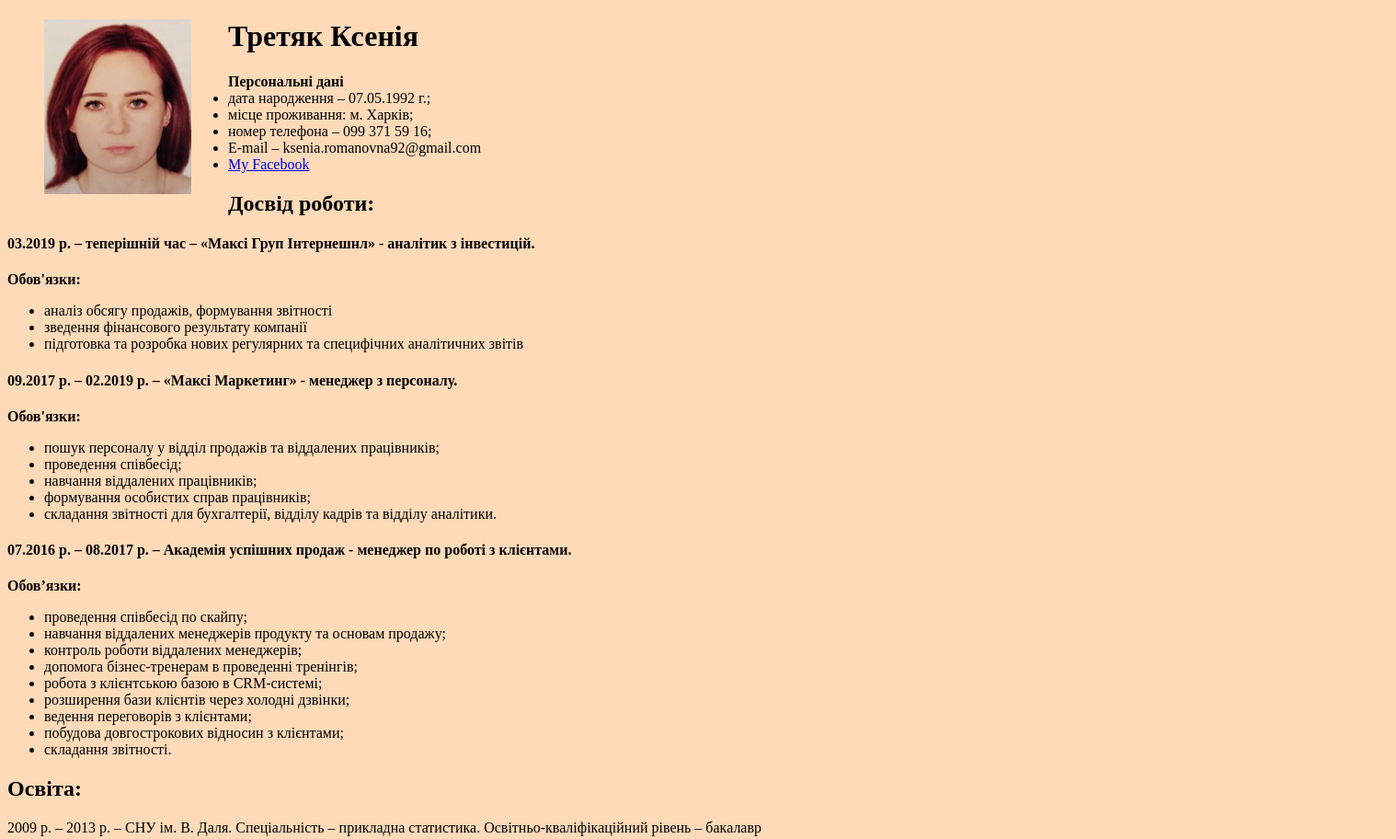
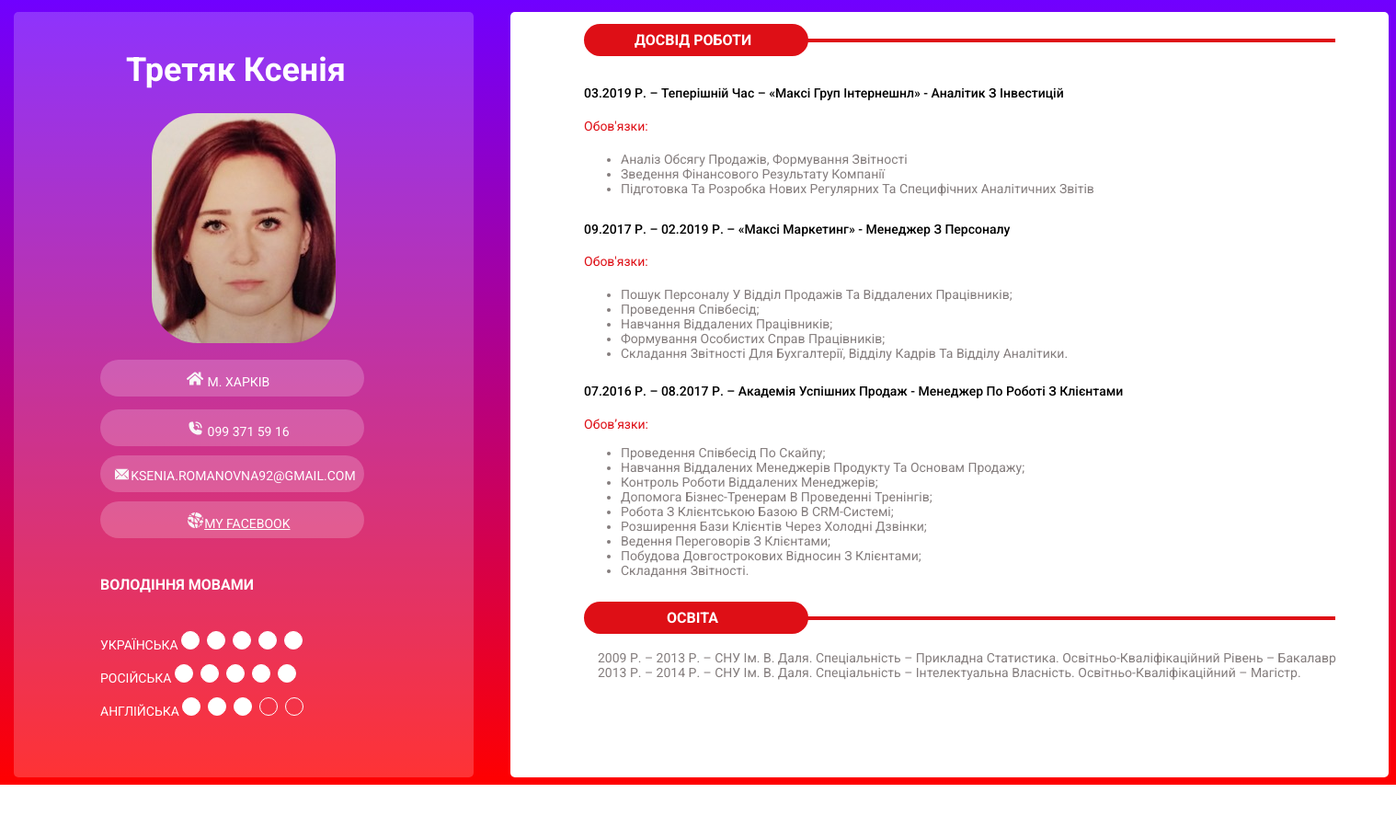
Before and after one commit to KseniiaTretiak/CV, a plain HTML site: page index.html in a window 1280 px wide. Shown: the top 912 px of the page at 92% size, 1518 px wide, since content can reach past the window. After the commit the page ends 853 px from the top, so only its background shows below. Drawn offline with Linux system fonts and the light colour scheme.

Commit message:
add style

```diff
--- a/index.html
+++ b/index.html
@@ -1,33 +1,61 @@
 <!DOCTYPE html>
 <html lang="uk">
+
 <head>
   <meta charset="UTF-8">
   <meta http-equiv="X-UA-Compatible" content="IE=edge">
   <meta name="viewport" content="width=device-width, initial-scale=1.0">
   <title>CV</title>
+
+  <link rel="stylesheet" href="style.css">
+  <link rel="preconnect" href="https://fonts.googleapis.com">
+  <link rel="preconnect" href="https://fonts.gstatic.com" crossorigin>
+  <link href="https://fonts.googleapis.com/css2?family=Inter:wght@400;600&family=Roboto:wght@400;500;700&display=swap"
+    rel="stylesheet">
 </head>
-<body style="background-color: peachpuff;">
-    <div class="container">
-        <p>
-            <img src="My.jpg" alt="Kseniia" align="left" width="160" height="190" hspace="40">
-            <h1> <strong>Третяк Ксенія</strong></h1>
-            <ul>
-              <b>Персональні дані</b>
-              <li>дата народження – 07.05.1992 г.;</li>
-              <li>місце проживання: м. Харків;</li>
-              <li>номер телефона – 099 371 59 16;</li>
-              <li>E-mail – ksenia.romanovna92@gmail.com</li>
-              <li>
-                <a href="https://www.facebook.com/ksyusha.tretyak">My Facebook</a>
-              </li>
-            </ul>
-          </p>
-          <h2> Досвід роботи:</h2>
-          <h4
-            >03.2019 р. – теперішній час – «Максі Груп Інтернешнл» - аналітик з
-            інвестицій.</h4>
-          <b>Обов'язки:</b>
-            <ul>
+
+<body class="all">
+  <div class="left">
+    <h1 class="my-name">Третяк Ксенія</h1>
+
+    <img src="My.jpg" alt="my photo" class="my-photo">
+    <div class="my-home-but">
+      <p class="my-home"> <img src="fa-solid_home.svg" alt="hone" class="homesvgg"> м. Харків</p> <br>
+    </div>
+    <div class="my-home-but">
+      <p class="my-home"> <img src="eva_phone-call-fill.svg" alt="my-tell" class="homesvgg"> 099 371 59 16</p> <br>
+    </div>
+    <div class="my-home-mail">
+      <img src="clarity_email-solid.svg" alt="my-mail" class="mail">
+      <p class="my-mail">ksenia.romanovna92@gmail.com
+      </p> <br>
+    </div>
+    <div class="my-home-but"> <a href="https://www.facebook.com/ksyusha.tretyak" class="my-home"> <img
+          src="whh_website.svg" alt="my-social" class="homesvgg">My Facebook</a></div>
+
+
+    <div>
+      <h4 class="languages">Володіння мовами</h4>
+
+      <p class="ukraine"> Українська <img src="Group 1.svg" alt="mylang" class="group"></p>
+      <p class="ukraine">Російська <img src="Group 1.svg" alt="myrusslang" class="group"></p>
+      <p class="ukraine">Англійська <img src="Group 4.svg" alt="myengllang" class="group"></p>
+    </div>
+  </div>
+  <div class="right">
+    <div class="experbut">
+
+      <h2 class="my-experience"> Досвід роботи</h2>
+    </div>
+    <div class="line">
+
+    </div>
+
+
+    <h4 class="name-work">03.2019 р. – теперішній час – «Максі Груп Інтернешнл» - аналітик з
+      інвестицій</h4>
+    <b class="responsibilities">Обов'язки:</b>
+    <ul class="my-respon">
       <li>аналіз обсягу продажів, формування звітності</li>
       <li>зведення фінансового результату компанії</li>
       <li>
@@ -35,9 +63,9 @@
         звітів
       </li>
     </ul>
-          <h4>09.2017 р. – 02.2019 р. – «Максі Маркетинг» - менеджер з персоналу.</h4>
-          <b>Обов'язки:</b>
-          <ul>
+    <h4 class="name-work">09.2017 р. – 02.2019 р. – «Максі Маркетинг» - менеджер з персоналу</h4>
+    <b class="responsibilities">Обов'язки:</b>
+    <ul class="my-respon">
       <li>пошук персоналу у відділ продажів та віддалених працівників;</li>
       <li>проведення співбесід;</li>
       <li>навчання віддалених працівників;</li>
@@ -47,11 +75,10 @@
         аналітики.
       </li>
     </ul>
-          <h4
-            >07.2016 р. – 08.2017 р. – Академія успішних продаж - менеджер по роботі з
-            клієнтами.</h4>
-          <b>Обов’язки:</b>
-          <ul>
+    <h4 class="work-acad">07.2016 р. – 08.2017 р. – Академія успішних продаж - менеджер по роботі з
+      клієнтами</h4>
+    <b class="responsibilities">Обов’язки:</b>
+    <ul class="my-respon-acad">
       <li>проведення співбесід по скайпу;</li>
       <li>навчання віддалених менеджерів продукту та основам продажу;</li>
       <li>контроль роботи віддалених менеджерів;</li>
@@ -62,13 +89,21 @@
       <li>побудова довгострокових відносин з клієнтами;</li>
       <li>складання звітності.</li>
     </ul>
-          <h2>Освіта:</h2>
-          <p>
-            2009 р. – 2013 р. – СНУ ім. В. Даля. Спеціальність – прикладна статистика. Освітньо-кваліфікаційний рівень – бакалавр
-            <div class="br"></div>
-            2013 р. – 2014 р. – СНУ ім. В. Даля. Спеціальність – інтелектуальна власність. Освітньо-кваліфікаційний – магістр.
+    <div class="educbut">
+      <h2 class="education">Освіта</h2>
+    </div>
+    <div class="lineedu">
+
+    </div>
+    <p class="my-education">
+      2009 р. – 2013 р. – СНУ ім. В. Даля. Спеціальність – прикладна статистика. Освітньо-кваліфікаційний рівень –
+      бакалавр <br>
+      2013 р. – 2014 р. – СНУ ім. В. Даля. Спеціальність – інтелектуальна власність. Освітньо-кваліфікаційний –
+      магістр.
     </p>
   </div>
 
+
 </body>
+
 </html>
--- /dev/null
+++ b/style.css
@@ -0,0 +1,291 @@
+.all{
+background: linear-gradient(180deg, #7000FF 0%, #FF0000 100%);
+display: inline-flex;
+}
+.left{
+margin-left: 7px;
+margin-top: 5px;
+width: 500px;
+height: 832px;
+left: 7px;
+top: 5px;
+background: rgba(255, 255, 255, 0.2);
+border-radius: 5px
+}
+.my-name{
+    padding-left: 122px;
+    padding-top: 17px;
+width: 255px;
+height: 45px;
+left: 29px;
+top: 22px;
+font-family: 'Roboto';
+font-style: normal;
+font-weight: 700;
+font-size: 36px;
+line-height: 45px;
+color: #FFFFFF;
+}
+.my-photo{
+ border-radius: 50px;
+ margin-left: 150px;
+}
+.my-home-but{
+    margin-left: 94px;
+    margin-top: 10px;
+width: 287px;
+height: 40px;
+left: 17px;
+top: 572px;
+background: rgba(255, 255, 255, 0.2);
+border-radius: 50px;
+}
+.my-home-mail{
+    display: flex;
+    margin-left: 94px;
+    margin-top: 10px;
+width: 287px;
+height: 40px;
+left: 17px;
+top: 572px;
+background: rgba(255, 255, 255, 0.2);
+border-radius: 50px;
+}
+.homesvgg{
+    padding-left: 94px;
+    padding-top: 12px;
+width: 19.13px;
+height: 17px;
+left: 31px;
+top: 584px;
+}
+.my-home{
+
+height: 16px;
+left: 64px;
+font-family: 'Roboto';
+font-style: normal;
+font-weight: 400;
+font-size: 14px;
+line-height: 16px;
+text-transform: uppercase;
+color: #FFFFFF;
+}
+.mail{
+    padding-left: 14px;
+    padding-top: 12px;
+width: 19.13px;
+height: 17px;
+left: 31px;
+top: 584px;
+}
+.my-mail{
+    height: 16px;
+    left: 64px;
+    font-family: 'Roboto';
+    font-style: normal;
+    font-weight: 400;
+    font-size: 14px;
+    line-height: 16px;
+    text-transform: uppercase;
+    color: #FFFFFF;
+}
+
+.languages{
+margin-left: 94px;
+margin-top: 41px;
+height: 19px;
+left: 22px;
+top: 640px;
+font-family: 'Roboto';
+font-style: normal;
+font-weight: 700;
+font-size: 16px;
+line-height: 19px;
+text-transform: uppercase;
+color: #FFFFFF;
+}
+.ukraine{
+    margin-left: 94px;
+    margin-top: 20px;
+width: 303px;
+height: 16px;
+left: 22px;
+top: 706px;
+font-family: 'Roboto';
+font-style: normal;
+font-weight: 400;
+font-size: 14px;
+line-height: 16px;
+text-transform: uppercase;
+color: #FFFFFF;
+}
+.group{
+    margin-top: 20px;
+    width: 132px;
+height: 20px;
+left: 95px;
+top: 704px;
+}
+.right{
+    margin-left: 40px;
+    margin-top: 5px;
+width: 955px;
+height: 832px;
+left: 263px;
+top: 5px;
+background: #FFFFFF;
+border-radius: 5px;
+}
+.experbut{
+margin-left: 80px;
+width: 244px;
+height: 35px;
+left: 277px;
+top: 27px;
+background: #DE0F16;
+border-radius: 50px
+}
+.my-experience{
+    padding-left: 55px;
+    padding-top: 8px;
+width: 188px;
+height: 19px;
+left: 302px;
+top: 35px;
+font-family: 'Roboto';
+font-style: normal;
+font-weight: 700;
+font-size: 16px;
+line-height: 19px;
+text-transform: uppercase;
+color: #FFFFFF;
+}
+.line{
+    margin-left: 293px;
+    transform: translateY(-19px);
+  width: 600px;
+  height: 0px;
+  left: 415px;
+  top: 44px;
+  background: #DE0F16;
+  border: 2px solid #DE0F16;
+}
+
+.name-work{
+    margin-top: 28px;
+margin-left: 80px;
+height: 16px;
+left: 277px;
+top: 71px;
+font-family: 'Roboto';
+font-style: normal;
+font-weight: 500;
+font-size: 14px;
+line-height: 16px;
+text-transform: capitalize;
+color: #000000;
+}
+.responsibilities{
+    margin-top: 5px;
+ margin-left: 80px;
+height: 16px;
+left: 277px;
+top: 90px;
+font-family: 'Roboto';
+font-style: normal;
+font-weight: 400;
+font-size: 14px;
+line-height: 16px;
+text-transform: capitalize;
+color: #DE0F16;
+}
+.my-respon{
+   padding-top: 5px;
+    margin-left: 80px;
+height: 48px;
+left: 277px;
+top: 110px;
+font-family: 'Roboto';
+font-style: normal;
+font-weight: 400;
+font-size: 14px;
+line-height: 16px;
+text-transform: capitalize;
+color: #847D7D;
+}
+.work-acad{
+    margin-left: 80px;
+    margin-top: 57px;
+    height: 16px;
+    left: 277px;
+    top: 71px;
+    font-family: 'Roboto';
+    font-style: normal;
+    font-weight: 500;
+    font-size: 14px;
+    line-height: 16px;
+    text-transform: capitalize;
+    color: #000000;
+}
+.my-respon-acad{
+    margin-left: 80px;
+height: 48px;
+left: 277px;
+top: 110px;
+font-family: 'Roboto';
+font-style: normal;
+font-weight: 400;
+font-size: 14px;
+line-height: 16px;
+text-transform: capitalize;
+color: #847D7D;
+}
+.educbut{
+    margin-top: 122px;
+    margin-left: 80px;
+    width: 244px;
+    height: 35px;
+    left: 277px;
+    top: 27px;
+    background: #DE0F16;
+    border-radius: 50px
+}
+.lineedu{
+    margin-left: 293px;
+    transform: translateY(-19px);
+  width: 600px;
+  height: 0px;
+  left: 415px;
+  top: 44px;
+  background: #DE0F16;
+  border: 2px solid #DE0F16;
+}
+.education{
+    padding-left: 90px;
+    padding-top: 8px;
+    height: 19px;
+left: 302px;
+top: 35px;
+font-family: 'Roboto';
+font-style: normal;
+font-weight: 700;
+font-size: 16px;
+line-height: 19px;
+text-transform: uppercase;
+color: #FFFFFF;
+}
+.my-education{
+    margin-left: 95px;
+    margin-right: 25px;
+    height: 48px;
+left: 277px;
+top: 206px;
+font-family: 'Roboto';
+font-style: normal;
+font-weight: 400;
+font-size: 14px;
+line-height: 16px;
+text-transform: capitalize;
+color: #847D7D;
+}
```
Also changed, not shown: Group 1.svg (added), Group 4.svg (added), clarity_email-solid.svg (added), eva_phone-call-fill.svg (added), fa-solid_home.svg (added), whh_website.svg (added), Снимок.JPG (added), Снимок.JPG.svg (added), Снимок3.JPG (added). Lines whose indentation alone changed are shown as unchanged.
